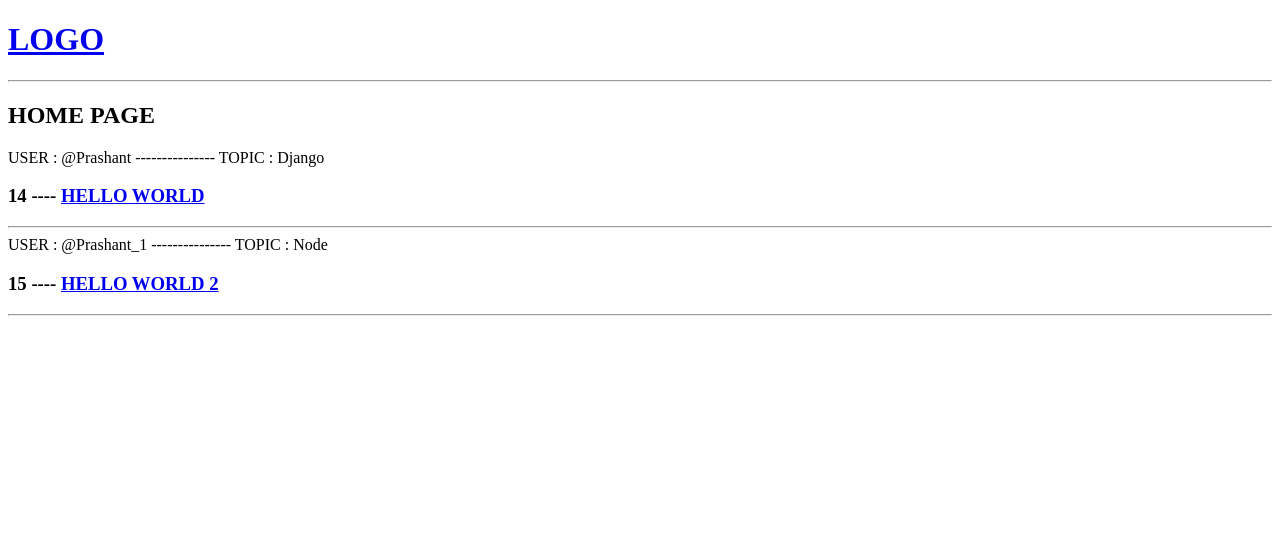
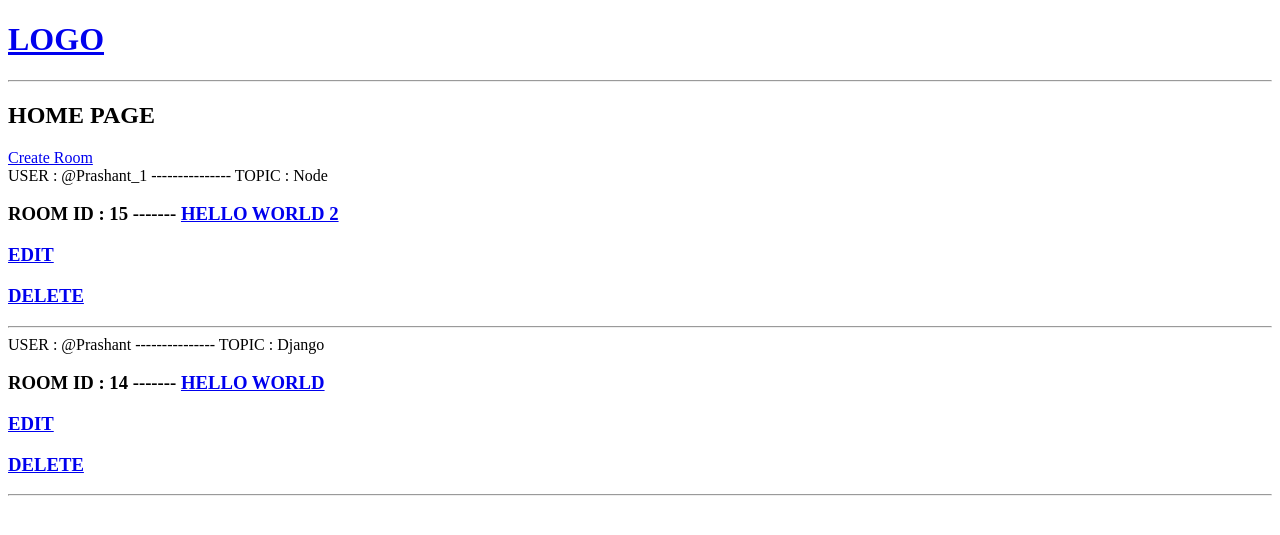
Before and after one commit to PrashantSehrawat/StudyBud, a Django app: page / in a window 1280 px wide. Shown: the top 535 px of the page. Run offline with Django 4.2, Linux system fonts and the light colour scheme; data comes from the database, SQL or seed files in the repository; both versions use the stored data as it was after the commit.

Commit message:
CRUD COMPLETE
DELETE FUNCTIONALITY IS NOT SO GOOD WE LL DO IT LATER

```diff
--- a/base/models.py
+++ b/base/models.py
@@ -21,6 +21,9 @@ class Room(models.Model):
     def __str__(self):
         return self.name
 
+    class Meta:
+        ordering=['-updated_at','created_at']
+
 class Message(models.Model):
     user=models.ForeignKey(User,on_delete=models.CASCADE)
     room=models.ForeignKey(Room ,on_delete=models.CASCADE)
--- a/base/templates/base/home.html
+++ b/base/templates/base/home.html
@@ -3,12 +3,13 @@
 
 {% block content %}
  <h2>HOME PAGE</h2>
+ <a href="{% url 'Create-Room' %}">Create Room</a>
 
  {% for room in rooms %}
   <div>
    <span>USER : @{{room.host}} ---------------</span>
    <span>TOPIC : {{room.Topic}}</span>
-   <h3>{{room.id}} ---- <a href="{% url 'room' room.id %}">{{room.name}}</a></h3>
+   <h3>ROOM ID : {{room.id}}  ------- <a href="{% url 'room' room.id %}">{{room.name}}</a></h3> <h3><a href="{% url 'Update-Room' room.id %}">EDIT</a></h3> <h3><a href="{% url 'Delete-Room' room.id %}">DELETE</a></h3>
    <hr>
   </div>
 
--- a/base/urls.py
+++ b/base/urls.py
@@ -6,4 +6,7 @@ urlpatterns = [
     path('',home,name="home"),
     path('room/<str:pk>',room,name="room"),
     path('create_room/',CreateRoom,name="Create-Room"),
+    path('update_room/<str:pk>',UpdateRoom,name="Update-Room"),
+    path('delete_room/<str:pk>',DeleteRoom,name="Delete-Room"),
+
 ]
--- a/base/views.py
+++ b/base/views.py
@@ -33,4 +33,20 @@ def CreateRoom(request):
            form.save()
            return redirect("/")
     context={'form':form}
-    return render(request,'base/create_room.html',context)
+    return render(request,'base/room_form.html',context)
+
+def UpdateRoom(request,pk):
+    room=Room.objects.get(id=pk)
+    form=CreateRoomForm(instance=room)
+    if request.method == "POST":
+     form=CreateRoomForm(request.POST,instance=room)
+     if form.is_valid():
+        form.save()
+        return redirect("/")
+    context={'form':form}
+    return render(request,"base/room_form.html",context)
+
+def DeleteRoom(request,pk):
+   room=Room.objects.get(id=pk)
+   room.delete()
+   return redirect('/')
```
Also changed, not shown: base/templates/base/delete_room.html (added, +13 -0 lines), base/templates/base/room_form.html (renamed from base/templates/base/create_room.html), db.sqlite3.
